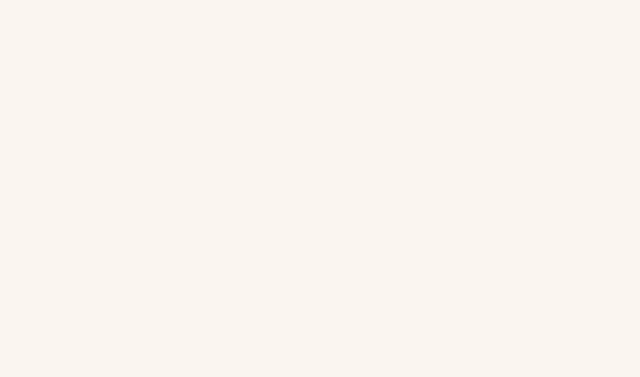
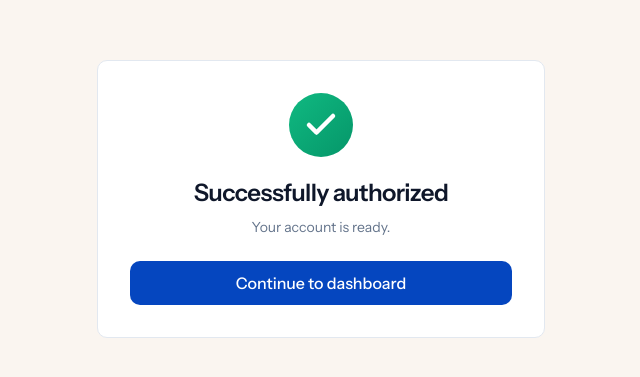
Before and after one commit to yarkn24/lovie-p2p, a Next.js app: page /auth/confirmed in a window 1280 px wide. Before the commit this address had no page. Shown: the part 201-578 px from the top of the page, without its empty margins (319-959 px from the left). Built offline with nearby package versions, Linux system fonts and the light colour scheme; no server answers.

Commit message:
feat(auth): 'Successfully authorized' card with Continue button
Replaces the splash auto-redirect on /auth/confirmed with an explicit
confirmation screen: green check, email readout, and a Continue to
dashboard button. Matches conventional post-verification UX.

```diff
--- a/app/auth/confirmed/page.tsx
+++ b/app/auth/confirmed/page.tsx
@@ -1,15 +1,50 @@
 'use client';
 
-import { Suspense, useCallback } from 'react';
+import { Suspense, useEffect, useState } from 'react';
 import { useRouter, useSearchParams } from 'next/navigation';
-import LovieSplash from '../../components/LovieSplash';
+import { createClient } from '@/lib/supabase/client';
 
 function Confirmed() {
   const router = useRouter();
   const params = useSearchParams();
   const next = params.get('next') || '/';
-  const done = useCallback(() => router.replace(next), [next, router]);
-  return <LovieSplash onDone={done} />;
+  const [email, setEmail] = useState<string>('');
+
+  useEffect(() => {
+    const supabase = createClient();
+    supabase.auth.getUser().then(({ data }) => {
+      if (data.user?.email) setEmail(data.user.email);
+    });
+  }, []);
+
+  return (
+    <div className="min-h-screen grid place-items-center px-6 bg-[var(--color-cream)]">
+      <div className="card w-full max-w-md p-8 text-center">
+        <div className="w-16 h-16 rounded-full mx-auto mb-5 grid place-items-center" style={{ background: 'linear-gradient(135deg,#10b981 0%,#059669 100%)' }}>
+          <svg width="36" height="36" viewBox="0 0 24 24" fill="none" stroke="white" strokeWidth="3" strokeLinecap="round" strokeLinejoin="round">
+            <polyline points="20 6 9 17 4 12" />
+          </svg>
+        </div>
+        <h1 className="text-2xl font-semibold tracking-tight text-[var(--color-ink)]">
+          Successfully authorized
+        </h1>
+        <p className="text-sm text-[var(--color-muted)] mt-2">
+          {email ? (
+            <>You&apos;re signed in as <span className="font-medium text-[var(--color-ink)]">{email}</span>.</>
+          ) : (
+            'Your account is ready.'
+          )}
+        </p>
+        <button
+          type="button"
+          onClick={() => router.replace(next)}
+          className="btn-brand w-full mt-6"
+        >
+          Continue to dashboard
+        </button>
+      </div>
+    </div>
+  );
 }
 
 export default function EmailConfirmed() {
```
